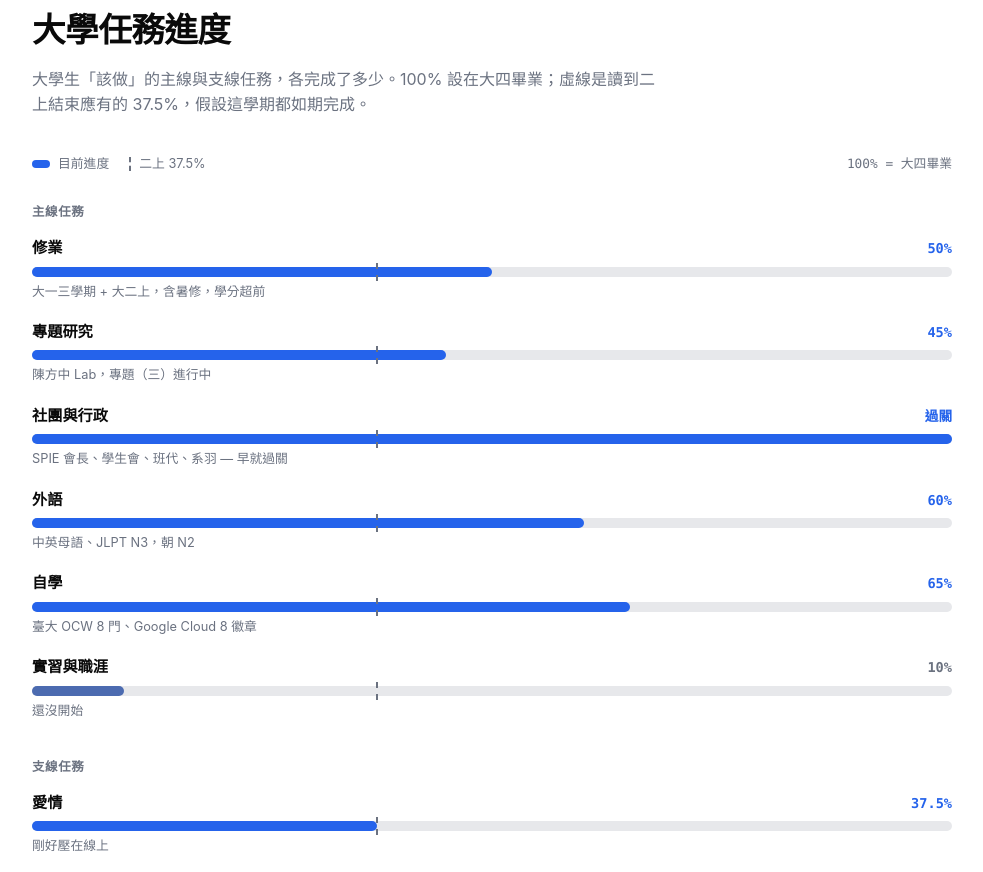
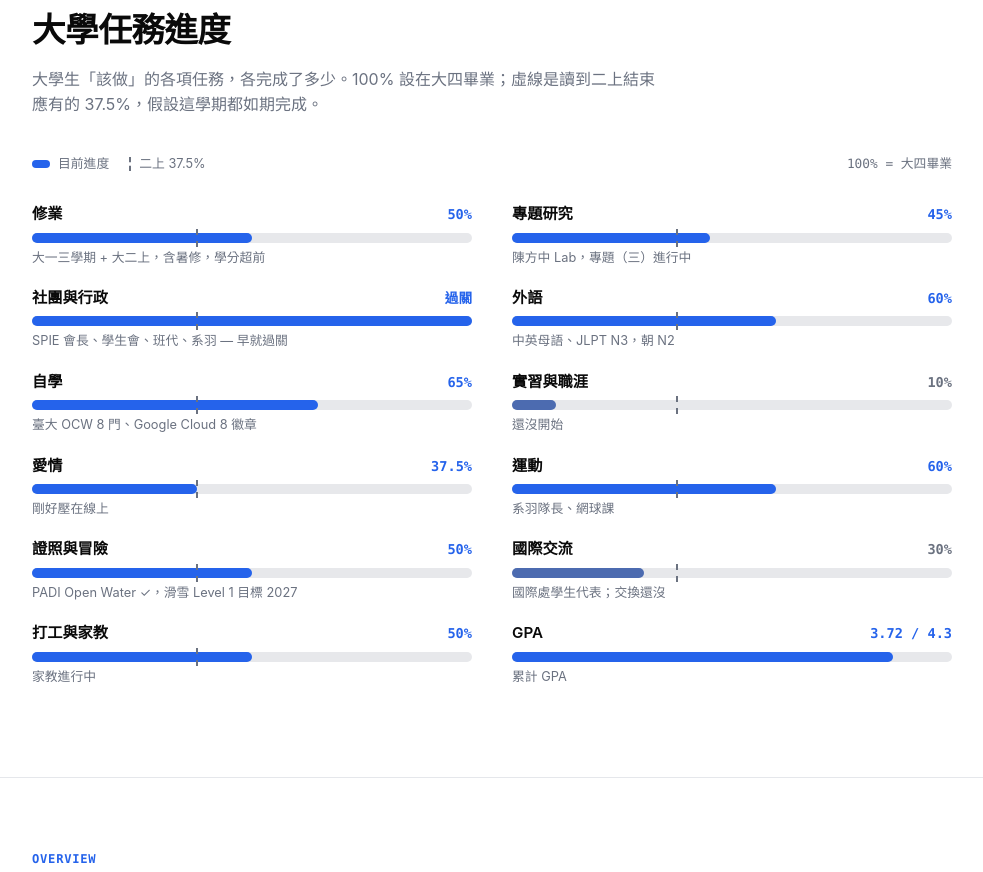
Before and after one commit to cheyneleokueh/cheyneleokueh.github.io, a plain HTML site: page index.html in a window 1280 px wide. Shown: the part 836-1708 px from the top of the page, without its empty margins (148-1131 px from the left). Drawn offline with Linux system fonts and the light colour scheme.

Commit message:
Quest log: single list in two columns

```diff
--- a/courses.html
+++ b/courses.html
@@ -7,7 +7,7 @@
 <meta name="description" content="Cheyne Kueh — 修課心得，給在選課的學弟妹。">
 <link rel="icon" type="image/png" href="favicon.png">
 <link rel="apple-touch-icon" href="apple-touch-icon.png">
-<link rel="stylesheet" href="style.css?v=202610271147">
+<link rel="stylesheet" href="style.css?v=202610271156">
 </head>
 <body data-page="courses">
 
@@ -28,8 +28,8 @@
 
 <div id="footer-mount"></div>
 
-<script src="data.js?v=202610271147"></script>
-<script src="partials.js?v=202610271147"></script>
-<script src="script.js?v=202610271147"></script>
+<script src="data.js?v=202610271156"></script>
+<script src="partials.js?v=202610271156"></script>
+<script src="script.js?v=202610271156"></script>
 </body>
 </html>
--- a/data.js
+++ b/data.js
@@ -33,28 +33,18 @@ const HERO_STATS = [
 const QUESTS = {
   "baseline": 37.5,
   "baselineLabel": "二上 37.5%",
-  "groups": [
-    {
-      "heading": "主線任務",
   "items": [
     { "label": "修業", "value": 50, "note": "大一三學期 + 大二上，含暑修，學分超前" },
     { "label": "專題研究", "value": 45, "note": "陳方中 Lab，專題（三）進行中" },
     { "label": "社團與行政", "value": 100, "note": "SPIE 會長、學生會、班代、系羽 — 早就過關" },
     { "label": "外語", "value": 60, "note": "中英母語、JLPT N3，朝 N2" },
     { "label": "自學", "value": 65, "note": "臺大 OCW 8 門、Google Cloud 8 徽章" },
-        { "label": "實習與職涯", "value": 10, "note": "還沒開始" }
-      ]
-    },
-    {
-      "heading": "支線任務",
-      "items": [
+    { "label": "實習與職涯", "value": 10, "note": "還沒開始" },
     { "label": "愛情", "value": 37.5, "note": "剛好壓在線上" },
     { "label": "運動", "value": 60, "note": "系羽隊長、網球課" },
     { "label": "證照與冒險", "value": 50, "note": "PADI Open Water ✓，滑雪 Level 1 目標 2027" },
     { "label": "國際交流", "value": 30, "note": "國際處學生代表；交換還沒" },
     { "label": "打工與家教", "value": 50, "note": "家教進行中" }
-      ]
-    }
   ],
   "gpa": { "value": 3.72, "max": 4.3, "note": "累計 GPA" }
 };
--- a/index.html
+++ b/index.html
@@ -7,7 +7,7 @@
 <meta name="description" content="Cheyne Kueh — NYCU 光電工程學系. 修課心得、系上與校級參與、研究與自學進度，每學期更新。">
 <link rel="icon" type="image/png" href="favicon.png">
 <link rel="apple-touch-icon" href="apple-touch-icon.png">
-<link rel="stylesheet" href="style.css?v=202610271147">
+<link rel="stylesheet" href="style.css?v=202610271156">
 </head>
 <body data-page="about">
 
@@ -35,7 +35,7 @@
     <div class="section-inner">
       <p class="eyebrow reveal">QUEST LOG</p>
       <h2 class="reveal">大學任務進度</h2>
-      <p class="section-sub reveal">大學生「該做」的主線與支線任務，各完成了多少。100% 設在大四畢業；虛線是讀到二上結束應有的 37.5%，假設這學期都如期完成。</p>
+      <p class="section-sub reveal">大學生「該做」的各項任務，各完成了多少。100% 設在大四畢業；虛線是讀到二上結束應有的 37.5%，假設這學期都如期完成。</p>
       <div class="quest-log reveal" id="questLog"></div>
     </div>
   </section>
@@ -87,8 +87,8 @@
 
 <div id="footer-mount"></div>
 
-<script src="data.js?v=202610271147"></script>
-<script src="partials.js?v=202610271147"></script>
-<script src="script.js?v=202610271147"></script>
+<script src="data.js?v=202610271156"></script>
+<script src="partials.js?v=202610271156"></script>
+<script src="script.js?v=202610271156"></script>
 </body>
 </html>
--- a/script.js
+++ b/script.js
@@ -40,13 +40,8 @@ function renderQuests() {
       <span><i class="legend-baseline"></i>${QUESTS.baselineLabel}</span>
       <span class="quest-legend-end">100% = 大四畢業</span>
     </div>
-    ${QUESTS.groups.map(grp => `
-      <div class="quest-group">
-        <h3>${grp.heading}</h3>
-        ${grp.items.map(q => questRowHTML(q.label, q.note, q.value, q.value >= 100 ? "過關" : `${q.value}%`, b)).join("")}
-      </div>`).join("")}
-    <div class="quest-group">
-      <h3>GPA</h3>
+    <div class="quest-grid">
+      ${QUESTS.items.map(q => questRowHTML(q.label, q.note, q.value, q.value >= 100 ? "過關" : `${q.value}%`, b)).join("")}
       ${questRowHTML("GPA", g.note, g.value / g.max * 100, `${g.value.toFixed(2)} / ${g.max}`, null)}
     </div>`;
 }
--- a/style.css
+++ b/style.css
@@ -807,16 +807,14 @@ a { color: inherit; }
   border-left: 2px dashed var(--text-muted);
 }
 
-.quest-group { margin-bottom: 36px; }
-.quest-group:last-child { margin-bottom: 0; }
+.quest-grid {
+  display: grid;
+  grid-template-columns: repeat(2, minmax(0, 1fr));
+  gap: 0 40px;
+}
 
-.quest-group h3 {
-  font-size: 0.78rem;
-  font-family: var(--mono);
-  font-weight: 600;
-  letter-spacing: 0.05em;
-  color: var(--text-muted);
-  margin: 0 0 14px;
+@media (max-width: 640px) {
+  .quest-grid { grid-template-columns: 1fr; }
 }
 
 .quest-row { margin-bottom: 18px; }
```
Also changed, not shown: experience.html (+4 -4 lines), nz.html (+4 -4 lines), other.html (+4 -4 lines). Lines whose indentation alone changed are shown as unchanged.
